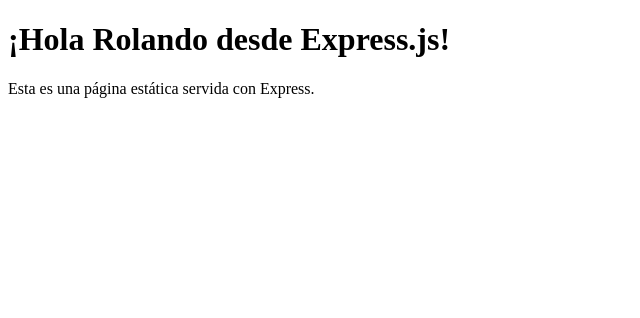
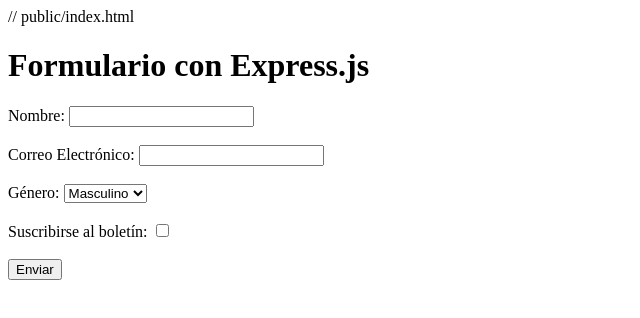
Before and after one commit to osmanmez/fill-pro, a website: page public/index.html in a window 1280 px wide. Shown: the whole page, without its empty margins (0-640 px from the left). Drawn offline with Linux system fonts and the light colour scheme.

Commit message:
Example Form

```diff
--- a/public/index.html
+++ b/public/index.html
@@ -1,11 +1,30 @@
+// public/index.html
 <!DOCTYPE html>
 <html lang="es">
 <head>
     <meta charset="UTF-8">
-    <title>Página Básica</title>
+    <title>Formulario Básico</title>
 </head>
 <body>
-    <h1>¡Hola Rolando desde Express.js!</h1>
-    <p>Esta es una página estática servida con Express.</p>
+    <h1>Formulario con Express.js</h1>
+    <form action="/submit" method="POST">
+        <label for="name">Nombre:</label>
+        <input type="text" id="name" name="name" required><br><br>
+
+        <label for="email">Correo Electrónico:</label>
+        <input type="email" id="email" name="email" required><br><br>
+
+        <label for="gender">Género:</label>
+        <select id="gender" name="gender">
+            <option value="masculino">Masculino</option>
+            <option value="femenino">Femenino</option>
+            <option value="otro">Otro</option>
+        </select><br><br>
+
+        <label for="subscribe">Suscribirse al boletín:</label>
+        <input type="checkbox" id="subscribe" name="subscribe"><br><br>
+
+        <button type="submit">Enviar</button>
+    </form>
 </body>
 </html>
```
